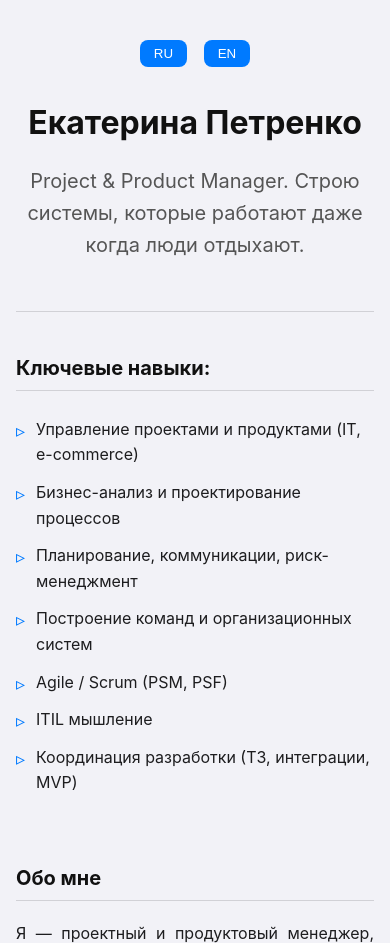
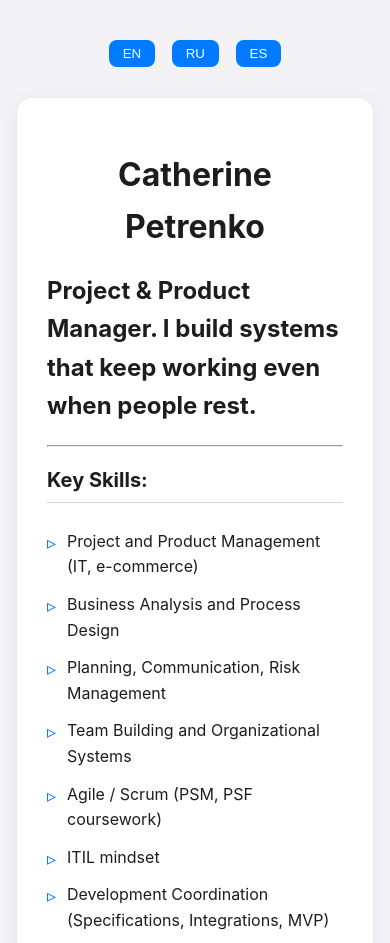
Before and after one commit to ekaterinavpetrenko/catherine-petrenko.io, a plain HTML site: page index.html in a window 390 px wide. Shown: the top 943 px of the page. Drawn offline with Linux system fonts and the light colour scheme.

Commit message:
add Spanish and smooth language animation
- Added Spanish (ES) block to language switch
- Default language set to English (EN)
- Slide vertical + fade animation for smooth switching
- Cards styled with soft borders and hover effect
- HTML, CSS, JS updated to support multi-language toggle

```diff
--- a/index.html
+++ b/index.html
@@ -1,21 +1,53 @@
 <!DOCTYPE html>
-<html lang="ru">
+<html lang="en">
 <head>
   <meta charset="UTF-8">
   <title>Catherine Petrenko — Portfolio</title>
   <link rel="stylesheet" href="style.css">
 </head>
 <body>
-  <!-- Кнопки переключения языков -->
+
+  <!-- Language switch buttons -->
   <div class="lang-switch">
+    <button onclick="setLang('en')">EN</button>
     <button onclick="setLang('ru')">RU</button>
-    <button onclick="setLang('en')">EN</button>
+    <button onclick="setLang('es')">ES</button>
   </div>
 
-  <!-- Контейнер для блоков языков -->
+  <!-- Language container -->
   <div class="lang-container">
-    <!-- Русская версия -->
-    <main class="lang active" id="ru">
+
+    <!-- English -->
+    <main class="lang active" id="en">
+      <div class="card">
+        <h1>Catherine Petrenko</h1>
+        <h2>Project & Product Manager. I build systems that keep working even when people rest.</h2>
+        <hr>
+        <section>
+          <h2>Key Skills:</h2>
+          <ul>
+            <li>Project and Product Management (IT, e-commerce)</li>
+            <li>Business Analysis and Process Design</li>
+            <li>Planning, Communication, Risk Management</li>
+            <li>Team Building and Organizational Systems</li>
+            <li>Agile / Scrum (PSM, PSF coursework)</li>
+            <li>ITIL mindset</li>
+            <li>Development Coordination (Specifications, Integrations, MVP)</li>
+          </ul>
+        </section>
+        <section>
+          <h2>About Me</h2>
+          <p>I am a project and product manager combining business logic, engineering thinking, and legal precision. For over 10 years, I’ve led IT projects for large e-commerce companies, including international ones.</p>
+          <p>My specialization is systems management: I build processes that work even without manual oversight. In projects, I create an infrastructure where the team is stable, communication is transparent, and decisions are data-driven, not guesswork.</p>
+          <p>I believe people are more important than processes — but infrastructure allows them to be effective without burning out. My focus is always on balancing order and creativity.</p>
+          <p>If you need someone who can turn a chaotic set of tasks into a manageable system, we’ll work well together.</p>
+        </section>
+      </div>
+    </main>
+
+    <!-- Russian -->
+    <main class="lang" id="ru">
+      <div class="card">
         <h1>Екатерина Петренко</h1>
         <h2>Project & Product Manager. Строю системы, которые работают даже когда люди отдыхают.</h2>
         <hr>
@@ -38,33 +70,37 @@
           <p>Я верю, что люди важнее процессов — но именно инфраструктура позволяет людям быть эффективными, не выгорая. Поэтому мой фокус всегда на балансе между порядком и креативом.</p>
           <p>Если вам нужен человек, который превращает хаос задач в управляемую систему — мы точно сработаемся.</p>
         </section>
+      </div>
     </main>
 
-    <!-- Английская версия -->
-    <main class="lang" id="en">
+    <!-- Spanish -->
+    <main class="lang" id="es">
+      <div class="card">
         <h1>Catherine Petrenko</h1>
-      <h2>Project & Product Manager. I build systems that keep working even when people rest.</h2>
+        <h2>Gestora de proyectos y productos. Construyo sistemas que funcionan incluso cuando las personas descansan.</h2>
         <hr>
         <section>
-        <h2>Key Skills:</h2>
+          <h2>Habilidades Clave:</h2>
           <ul>
-          <li>Project and Product Management (IT, e-commerce)</li>
-          <li>Business Analysis and Process Design</li>
-          <li>Planning, Communication, Risk Management</li>
-          <li>Team Building and Organizational Systems</li>
-          <li>Agile / Scrum (PSM, PSF coursework)</li>
-          <li>ITIL mindset</li>
-          <li>Development Coordination (Specifications, Integrations, MVP)</li>
+            <li>Gestión de proyectos y productos (IT, e-commerce)</li>
+            <li>Análisis de negocios y diseño de procesos</li>
+            <li>Planificación, comunicación, gestión de riesgos</li>
+            <li>Construcción de equipos y sistemas organizativos</li>
+            <li>Agile / Scrum (PSM, PSF)</li>
+            <li>Mentalidad ITIL</li>
+            <li>Coordinación de desarrollo (Especificaciones, Integraciones, MVP)</li>
           </ul>
         </section>
         <section>
-        <h2>About Me</h2>
-        <p>I am a project and product manager combining business logic, engineering thinking, and legal precision. For over 10 years, I’ve led IT projects for large e-commerce companies, including international ones.</p>
-        <p>My specialization is systems management: I build processes that work even without manual oversight. In projects, I create an infrastructure where the team is stable, communication is transparent, and decisions are data-driven, not guesswork.</p>
-        <p>I believe people are more important than processes — but infrastructure allows them to be effective without burning out. My focus is always on balancing order and creativity.</p>
-        <p>If you need someone who can turn a chaotic set of tasks into a manageable system, we’ll work well together.</p>
+          <h2>Sobre mí</h2>
+          <p>Soy una gestora de proyectos y productos que combina lógica empresarial, pensamiento de ingeniería y precisión legal. Durante más de 10 años, he liderado proyectos de IT para grandes empresas de e-commerce, incluyendo internacionales.</p>
+          <p>Mi especialización es la gestión de sistemas: construyo procesos que funcionan incluso sin supervisión manual. En los proyectos, creo una infraestructura donde el equipo es estable, la comunicación transparente y las decisiones basadas en datos, no en suposiciones.</p>
+          <p>Creo que las personas son más importantes que los procesos, pero la infraestructura permite que sean efectivas sin agotarse. Mi enfoque siempre está en equilibrar orden y creatividad.</p>
+          <p>Si necesitas a alguien que pueda convertir un conjunto caótico de tareas en un sistema gestionable, trabajaremos muy bien juntos.</p>
         </section>
+      </div>
     </main>
+
   </div>
 
   <script src="script.js"></script>
--- a/style.css
+++ b/style.css
@@ -6,55 +6,6 @@ body {
   max-width: 960px;
   margin: 0 auto;
   padding: 60px 20px;
-}
-
-h1 {
-  text-align: center;
-  font-size: 40px;
-  font-weight: 700;
-  margin-bottom: 10px;
-  color: #111111;
-}
-
-main > h2 {
-  text-align: center;
-  font-size: 22px;
-  font-weight: 400;
-  color: #555555;
-  margin-bottom: 50px;
-}
-
-section { margin-bottom: 60px; }
-
-section h2 {
-  font-size: 22px;
-  border-bottom: 1px solid #D1D1D6;
-  padding-bottom: 6px;
-  margin-bottom: 20px;
-  color: #111111;
-}
-
-p { margin-bottom: 18px; text-align: justify; }
-
-ul { list-style-type: none; padding-left: 0; }
-
-li {
-  padding: 6px 0 6px 20px;
-  position: relative;
-}
-
-li::before {
-  content: "▹";
-  color: #007AFF;
-  position: absolute;
-  left: 0;
-  font-size: 18px;
-}
-
-hr {
-  border: none;
-  border-top: 1px solid #D1D1D6;
-  margin: 40px 0;
 }
 
 .lang-switch {
@@ -76,12 +27,15 @@ hr {
 
 .lang-switch button:hover { background: #005BBB; }
 
-/* Language fade animation */
+.lang-container { position: relative; }
+
+/* Slide vertical + Fade */
 .lang {
   opacity: 0;
-  pointer-events: none;  /* чтобы скрытый блок не реагировал на клики */
-  transition: opacity 0.5s ease;
-  position: absolute;    /* поверх друг друга */
+  transform: translateY(20px);
+  pointer-events: none;
+  transition: opacity 0.5s ease, transform 0.5s ease;
+  position: absolute;
   width: 100%;
   top: 0;
   left: 0;
@@ -89,13 +43,39 @@ hr {
 
 .lang.active {
   opacity: 1;
+  transform: translateY(0);
   pointer-events: auto;
-  position: relative;    /* активный блок в потоке */
+  position: relative;
 }
+
+/* Card style */
+.card {
+  background: #fff;
+  border-radius: 16px;
+  padding: 40px;
+  box-shadow: 0 4px 20px rgba(0,0,0,0.05);
+  border: 1px solid rgba(0,0,0,0.08);
+  transition: transform 0.3s, box-shadow 0.3s;
+}
+
+.card:hover {
+  transform: translateY(-5px);
+  box-shadow: 0 8px 25px rgba(0,0,0,0.1);
+}
+
+h1 { text-align: center; font-size: 40px; font-weight: 700; margin-bottom: 10px; }
+main > h2 { text-align: center; font-size: 22px; font-weight: 400; color: #555; margin-bottom: 40px; }
+section { margin-bottom: 40px; }
+section h2 { font-size: 22px; border-bottom: 1px solid #D1D1D6; padding-bottom: 6px; margin-bottom: 20px; }
+p { margin-bottom: 16px; text-align: justify; }
+ul { list-style-type: none; padding-left: 0; }
+li { padding: 6px 0 6px 20px; position: relative; }
+li::before { content: "▹"; color: #007AFF; position: absolute; left: 0; font-size: 18px; }
 
 @media (max-width: 700px) {
   body { padding: 40px 16px; }
   h1 { font-size: 32px; }
   main > h2 { font-size: 20px; }
   section h2 { font-size: 20px; }
+  .card { padding: 30px; }
 }
```
Also changed, not shown: script.js (line endings or trailing spaces). Lines whose indentation alone changed are shown as unchanged.
